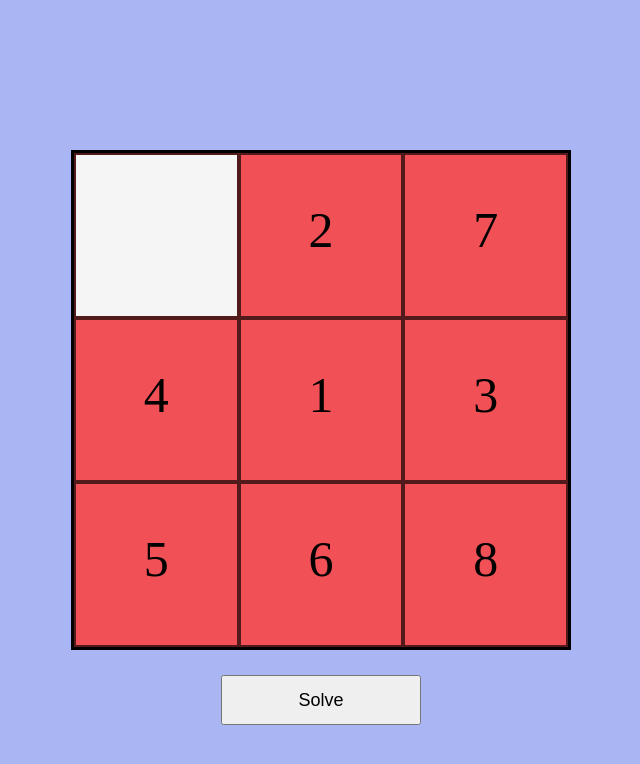
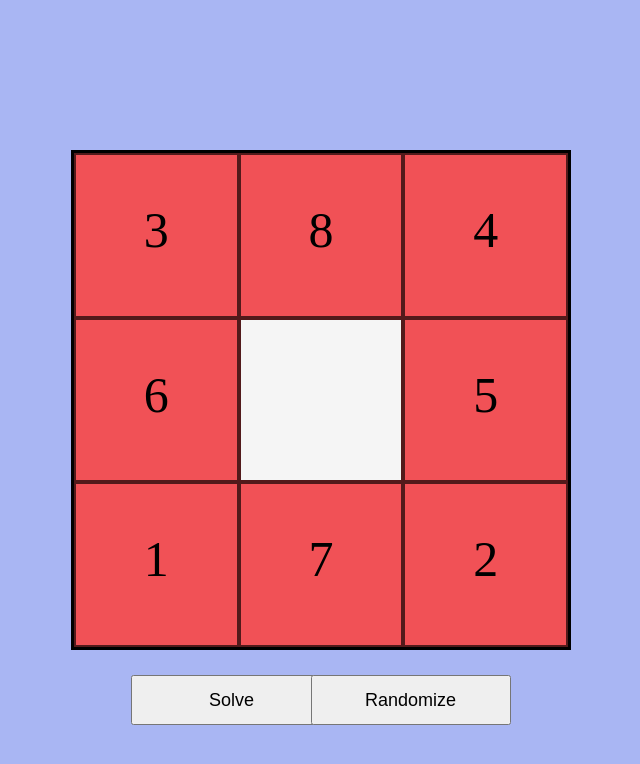
Before and after one commit to jfrase8/Slider-Puzzle, a plain HTML site: page index.html in a window 1280 px wide. Shown: the whole page, without its empty margins (319-959 px from the left). Drawn offline with Linux system fonts and the light colour scheme.

Commit message:
Added a randomize button

```diff
--- a/GameScreen.js
+++ b/GameScreen.js
@@ -11,10 +11,17 @@ for (let i = 1; i < gridX*gridY; i++)
 }
 correctOrder.push("");
 
-console.log(correctOrder);
+// Column and row arrays for css
+let column1 = [0, 3, 6];
+let column2 = [1, 4, 7];
+let column3 = [2, 5, 8];
+let row1 = [0, 1, 2];
+let row2 = [3, 4, 5];
+let row3 = [6, 7, 8];
+
 // Create an array of numbers that will make a solvable puzzle
-const numberOrder = ["",2,7,4,1,3,5,6,8];
-
+let numberOrder = [];
+randomizePuzzle()
 
 // Get walls and corners of puzzle
 const walls = {"left":[], "top":[], "right":[], "bottom":[]};
@@ -39,23 +46,54 @@ for (let y = 0; y < gridY; y++)
         count++;
     }
 }
-console.log(walls);
-console.log(corners);
 
-let column1 = [0, 3, 6];
-let column2 = [1, 4, 7];
-let column3 = [2, 5, 8];
-let row1 = [0, 1, 2];
-let row2 = [3, 4, 5];
-let row3 = [6, 7, 8];
+// Randomizes the puzzle until a valid puzzle is created
+function randomizePuzzle()
+{
+    let validPuzzle = [];
 
-// Create and add squares to the grid
+    let isSolvable = false;
+    while (!isSolvable)
+    {
+        let numbers = [1,2,3,4,5,6,7,8,''];
+        let randomPuzzle = [];
+
+        for (let i = 0; i < 9; i++)
+        {
+            // Pick random value in numbers and add it to the puzzle
+            let randVal = numbers.splice(Math.floor(Math.random() * numbers.length), 1)[0];
+            randomPuzzle.push(randVal);
+        }
+        // Check that the random puzzle is solvable
+        let inversions = 0;
+        for (let i = 0; i < randomPuzzle.length - 1; i++) {
+            for (let j = i + 1; j < randomPuzzle.length; j++) {
+                if (randomPuzzle[i] && randomPuzzle[j] && randomPuzzle[i] > randomPuzzle[j]) {
+                    inversions++;
+                }
+            }
+        }
+        // If there are an even amount of numbers that come before and are larger than all the numbers in the array, it is solvable
+        if (inversions % 2 == 0)
+        {
+            isSolvable = true;
+            validPuzzle = randomPuzzle;
+            console.log(validPuzzle);
+        }
+    }
+
+    // Create squares on the grid
+    if (gameGrid.hasChildNodes())
+    {
+        // Remove all squares current squares
+        while (gameGrid.firstChild) gameGrid.removeChild(gameGrid.firstChild);
+    }
     for (let i = 0; i < gridX*gridY; i++)
     {
         const gameSquare = document.createElement("div");
         gameSquare.classList.add("gameSquare");
 
-    if (numberOrder[i] == "")  gameSquare.style.backgroundColor = "whitesmoke";
+        if (validPuzzle[i] == "")  gameSquare.style.backgroundColor = "whitesmoke";
         if (column1.includes(i)) gameSquare.classList.add("column1");
         else if (column2.includes(i)) gameSquare.classList.add("column2");
         else gameSquare.classList.add("column3");
@@ -64,21 +102,21 @@ for (let i = 0; i < gridX*gridY; i++)
         else if (row2.includes(i)) gameSquare.classList.add("row2");
         else gameSquare.classList.add("row3");
 
-    console.log(gameSquare.className);
-
-    gameSquare.innerText = numberOrder[i];
+        gameSquare.innerText = validPuzzle[i];
         gameSquare.style.width = `calc(100% / ${gridX})`;
         gameSquare.style.height = `calc(100% / ${gridY})`;
         gameSquare.style.order = i+1;
         gameGrid.appendChild(gameSquare);
     }
 
-// Algorithm for solving the puzzle
+    numberOrder = validPuzzle;
+}
+
+
 function solvePuzzle()
 {
     let solution = BFSSlider(numberOrder, correctOrder);
     solution.push(correctOrder);
-    console.log(solution);
 
     // Move them
     for (let i = 1; i < solution.length; i++)
@@ -86,7 +124,6 @@ function solvePuzzle()
         setTimeout(() => {
             let swap = [];
             let orderedChildren = Array.from(gameGrid.children).sort((a,b) => parseInt(a.style.order) - parseInt(b.style.order));
-            console.log(orderedChildren);
             for (j = 0; j < solution[i].length; j++)
             {
                 let square = orderedChildren[j];
@@ -107,7 +144,7 @@ function solvePuzzle()
     }
 }
 
-
+// Finds the neighboring moves possible
 function findNeighbors(square, currentState) {
 
     // Check if this square is a neighbor or wall
@@ -161,6 +198,7 @@ function findNeighbors(square, currentState) {
     return moves
 }
 
+// Algorithm for solving the puzzle
 function BFSSlider(initialState, targetState) {
     const queue = [];
     const visited = new Set();
--- a/index.css
+++ b/index.css
@@ -51,10 +51,20 @@ body {
 .solveButton {
     position: absolute;
     top: 90%;
-    left: 50%;
+    left: 43%;
     transform: translate(-50%, -90%);
     text-align: center;
     width: 200px;
     height: 50px;
     font-size: large;
 }
+.randomButton {
+    position: absolute;
+    top: 90%;
+    left: 57%;
+    transform: translate(-50%, -90%);
+    text-align: center;
+    width: 200px;
+    height: 50px;
+    font-size: large;
+}
--- a/index.html
+++ b/index.html
@@ -7,5 +7,6 @@
     <body>
         <div class="gameGrid"></div>
         <button class="solveButton" onclick=solvePuzzle()>Solve</button>
+        <button class="randomButton" onclick=randomizePuzzle()>Randomize</button>
     </body>
 </html>
```
Lines whose indentation alone changed are shown as unchanged.
